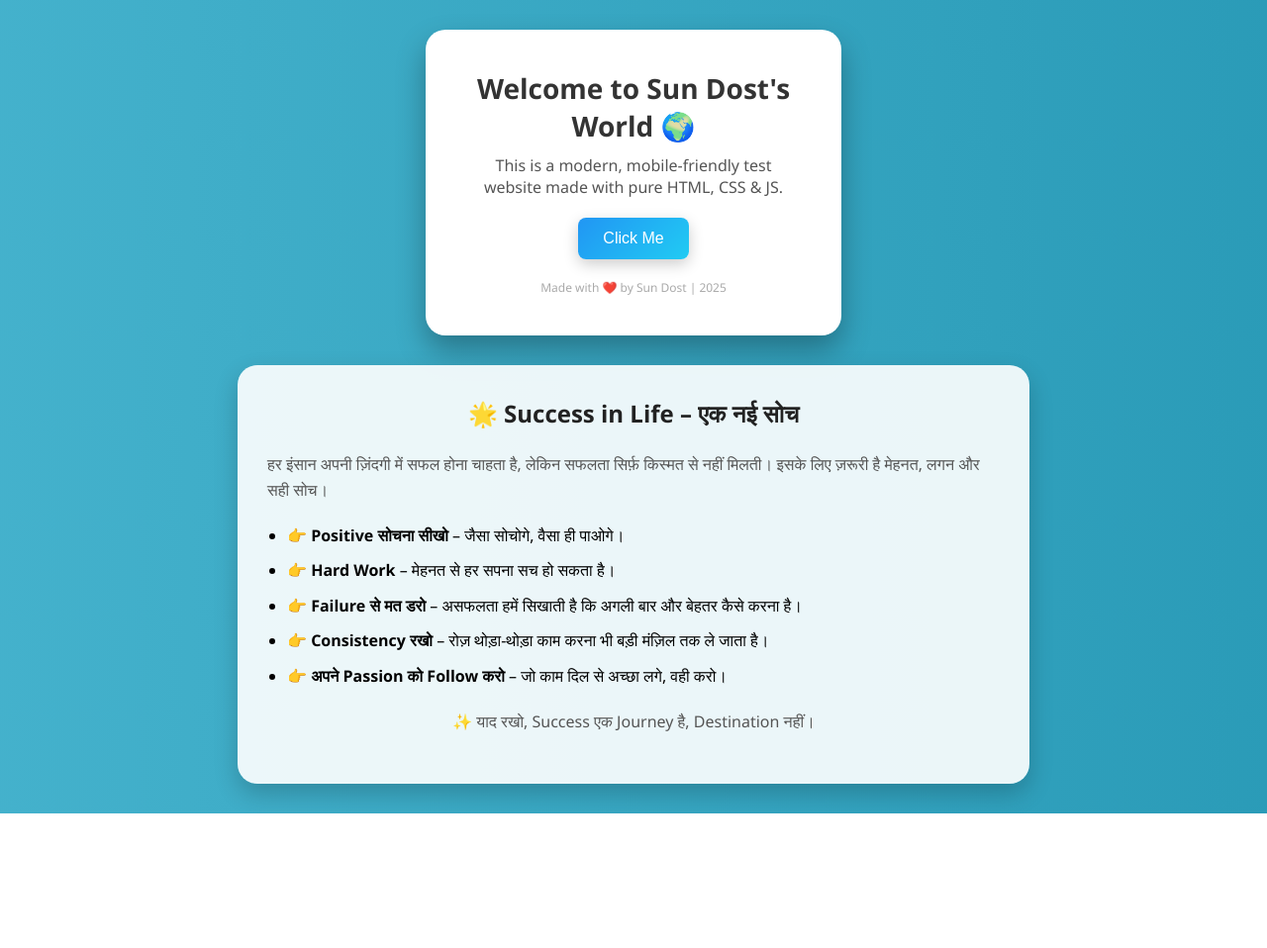
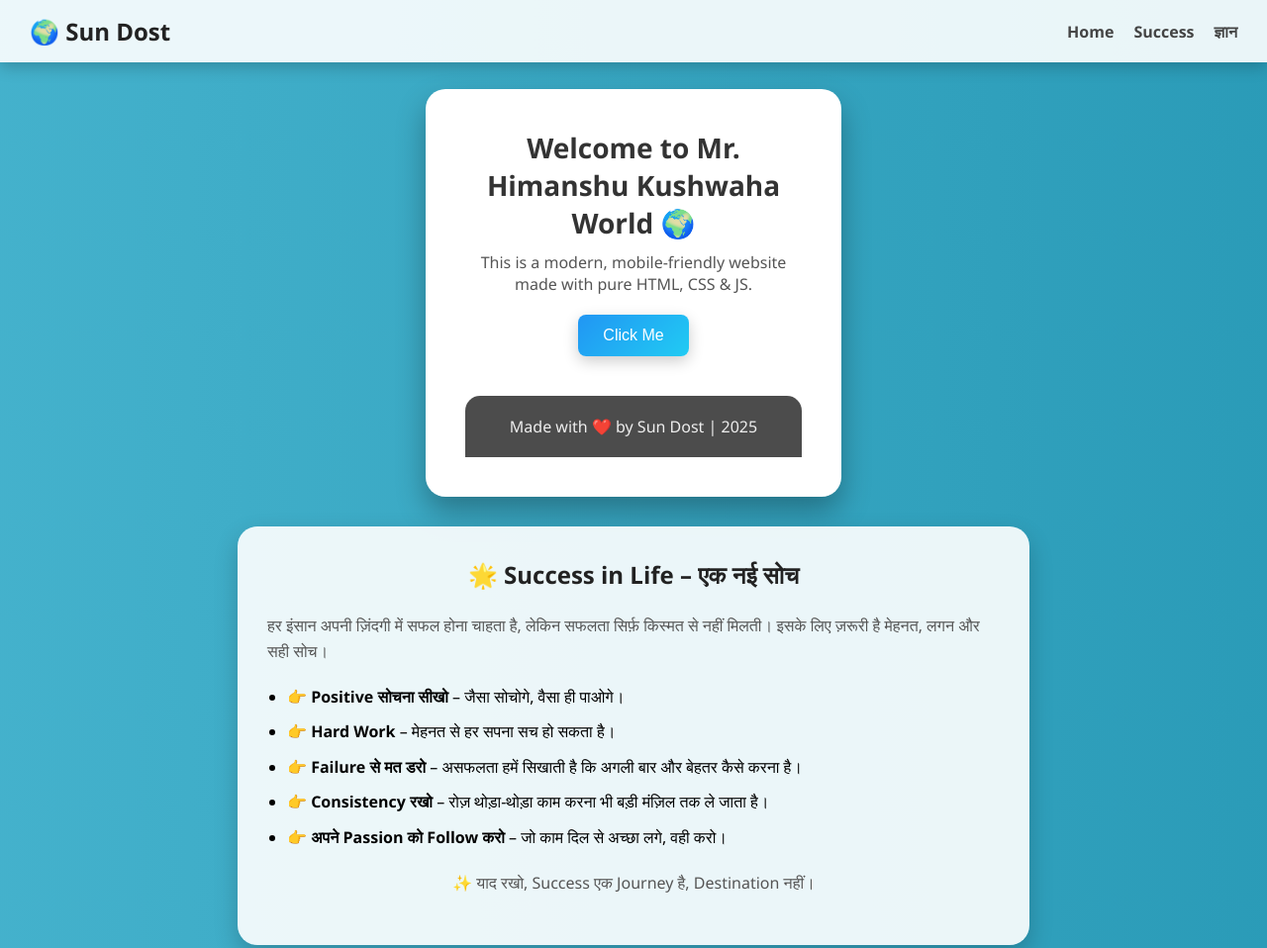
Before and after one commit to hima-oss/sun-dost-website, a plain HTML site: page index.html in a window 1280 px wide. Shown: the top 958 px of the page at 99% size. Before the commit the page ends 822 px from the top, so only its background shows below. Drawn offline with Linux system fonts and the light colour scheme.

Commit message:
Add files via upload

```diff
--- a/index.html
+++ b/index.html
@@ -3,12 +3,13 @@
 <head>
   <meta charset="UTF-8" />
   <meta name="viewport" content="width=device-width, initial-scale=1.0"/>
-  <title>Sun Dost's Awesome Site</title>
+  <title>🌟 Sun Dost's World 🌟</title>
   <style>
     * {
       margin: 0;
       padding: 0;
       box-sizing: border-box;
+      scroll-behavior: smooth;
     }
 
     body {
@@ -16,17 +17,45 @@
       background: linear-gradient(270deg, #2193b0, #6dd5ed, #f7797d);
       background-size: 600% 600%;
       animation: bgAnimation 15s ease infinite;
-      display: flex;
-      flex-direction: column;
-      align-items: center;
       font-family: 'Segoe UI', sans-serif;
-      padding: 30px 15px;
+      padding-top: 60px;
     }
 
     @keyframes bgAnimation {
       0% { background-position: 0% 50%; }
       50% { background-position: 100% 50%; }
       100% { background-position: 0% 50%; }
+    }
+
+    /* Navbar */
+    nav {
+      position: fixed;
+      top: 0;
+      width: 100%;
+      background: rgba(255,255,255,0.9);
+      padding: 15px 30px;
+      display: flex;
+      justify-content: space-between;
+      align-items: center;
+      box-shadow: 0 5px 15px rgba(0,0,0,0.2);
+      z-index: 1000;
+    }
+    nav h2 {
+      color: #222;
+    }
+    nav ul {
+      display: flex;
+      list-style: none;
+      gap: 20px;
+    }
+    nav ul li a {
+      text-decoration: none;
+      color: #444;
+      font-weight: bold;
+      transition: 0.3s;
+    }
+    nav ul li a:hover {
+      color: #2196f3;
     }
 
     .card {
@@ -38,8 +67,8 @@
       animation: fadeIn 1.5s ease;
       max-width: 90%;
       width: 420px;
+      margin: 30px auto;
       transition: transform 0.3s ease;
-      margin-bottom: 30px;
     }
 
     .card:hover {
@@ -80,13 +109,6 @@
       transform: scale(1.08);
     }
 
-    footer {
-      margin-top: 20px;
-      font-size: 12px;
-      color: #aaa;
-    }
-
-    /* extra section */
     .content {
       background: rgba(255, 255, 255, 0.9);
       padding: 30px;
@@ -95,6 +117,7 @@
       line-height: 1.6;
       box-shadow: 0 10px 25px rgba(0,0,0,0.2);
       animation: fadeIn 2s ease;
+      margin: 30px auto;
     }
 
     .content h2 {
@@ -111,26 +134,44 @@
       margin-bottom: 10px;
     }
 
+    footer {
+      text-align: center;
+      margin-top: 40px;
+      padding: 20px;
+      background: rgba(0,0,0,0.7);
+      color: #eee;
+      border-top-left-radius: 15px;
+      border-top-right-radius: 15px;
+    }
+
     @media (max-width: 500px) {
-      h1 {
-        font-size: 22px;
-      }
-      p, button {
-        font-size: 14px;
-      }
+      nav ul { display: none; }
+      h1 { font-size: 22px; }
+      p, button { font-size: 14px; }
     }
   </style>
 </head>
 <body>
-  <div class="card">
-    <h1>Welcome to Sun Dost's World 🌍</h1>
-    <p>This is a modern, mobile-friendly test website made with pure HTML, CSS & JS.</p>
+  <!-- Navbar -->
+  <nav>
+    <h2>🌍 Sun Dost</h2>
+    <ul>
+      <li><a href="#welcome">Home</a></li>
+      <li><a href="#success">Success</a></li>
+      <li><a href="#gyan">ज्ञान</a></li>
+    </ul>
+  </nav>
+
+  <!-- Welcome Card -->
+  <div class="card" id="welcome">
+    <h1>Welcome to Mr. Himanshu Kushwaha  World 🌍</h1>
+    <p>This is a modern, mobile-friendly website made with pure HTML, CSS & JS.</p>
     <button onclick="showMsg()">Click Me</button>
     <footer>Made with ❤️ by Sun Dost | <span id="year"></span></footer>
   </div>
 
-  <!-- New Content Section -->
-  <div class="content">
+  <!-- Success Section -->
+  <div class="content" id="success">
     <h2>🌟 Success in Life – एक नई सोच</h2>
     <p>हर इंसान अपनी ज़िंदगी में सफल होना चाहता है, लेकिन सफलता सिर्फ़ किस्मत से नहीं मिलती। इसके लिए ज़रूरी है मेहनत, लगन और सही सोच।</p>
     <ul>
@@ -142,6 +183,28 @@
     </ul>
     <p style="margin-top:20px; text-align:center;">✨ याद रखो, Success एक Journey है, Destination नहीं।</p>
   </div>
+
+  <!-- Gyaan Section -->
+  <div class="content" id="gyan">
+    <h2>🌿 ज्ञान की बातें</h2>
+    <ul>
+      <li>👉 <b>1. जीवन का असली सुख</b> – असली सुख पैसों में नहीं, संतोष में है।</li>
+      <li>👉 <b>2. समय का महत्व</b> – समय सबसे बड़ा धन है, इसे व्यर्थ मत गंवाओ।</li>
+      <li>👉 <b>3. अच्छी संगत</b> – जैसी संगत होगी, वैसा ही जीवन बनेगा।</li>
+      <li>👉 <b>4. कर्म की शक्ति</b> – भाग्य वही बदलता है, जो कर्म करता है।</li>
+      <li>👉 <b>5. मौन का मूल्य</b> – कभी-कभी चुप रहना, हज़ार शब्दों से ज्यादा ताकतवर होता है।</li>
+      <li>👉 <b>6. शिक्षा का महत्व</b> – ज्ञान ही ऐसा धन है जो चोरी नहीं हो सकता।</li>
+      <li>👉 <b>7. सेहत ही असली दौलत</b> – स्वस्थ शरीर में ही स्वस्थ मन रहता है।</li>
+      <li>👉 <b>8. दया और करुणा</b> – दूसरों के दुख को समझना ही इंसानियत है।</li>
+      <li>👉 <b>9. गुस्से पर काबू</b> – गुस्सा इंसान की सबसे बड़ी हार है।</li>
+      <li>👉 <b>10. सकारात्मक सोच</b> – जैसे सोचोगे, वैसा ही बनोगे।</li>
+    </ul>
+  </div>
+
+  <!-- Footer -->
+  <footer>
+    <p>✨ Designed with Passion by mr.Himanshu kushwaha   ✨ <br> © <span id="year2"></span> All Rights Reserved</p>
+  </footer>
 
   <script>
     const quotes = [
@@ -157,8 +220,9 @@
       alert(randomQuote);
     }
 
-    // auto year in footer
+    // Auto year
     document.getElementById("year").textContent = new Date().getFullYear();
+    document.getElementById("year2").textContent = new Date().getFullYear();
   </script>
 </body>
 </html>
```
